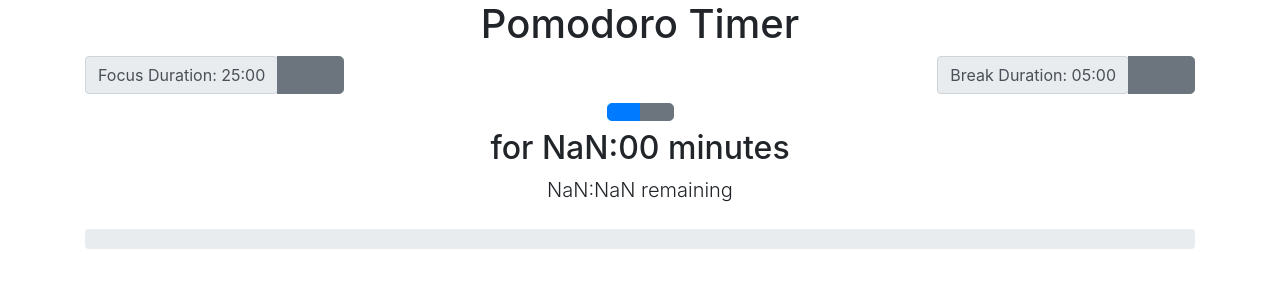
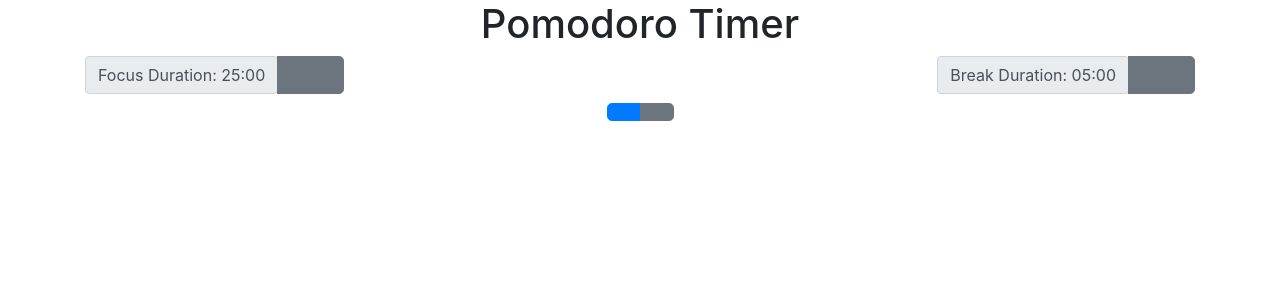
Before and after one commit to johmert/pomodoro-timer-solution, a React (Create React App) app: page / in a window 1280 px wide. Shown: the top 300 px of the page. Built offline with nearby package versions, Linux system fonts and the light colour scheme; a web font is replaced by a local one.

Commit message:
conditional rendering of progress

```diff
--- a/src/pomodoro/Pomodoro.js
+++ b/src/pomodoro/Pomodoro.js
@@ -109,12 +109,14 @@ function Pomodoro() {
           // If the timer is starting and the previous session is null,
           // start a focusing session.
           if (prevStateSession === null) {
+            setIsTimerRunning(true);
             return {
               label: "Focusing",
               timeRemaining: focusDuration * 60,
               time : focusDuration
             };
           }
+          setIsTimerRunning(!isTimerRunning);
           return prevStateSession;
         });
       }
@@ -135,7 +137,7 @@ function Pomodoro() {
         </div>
       </div>
       <Controls isTimerRunning={isTimerRunning} playPause={playPause}/>
-      <SessionProgress session={session} time={minutesToDuration(session?.time)}/>
+      <SessionProgress session={session} time={session?.time} isTimerRunning={isTimerRunning}/>
     </div>
   );
 }
--- a/src/pomodoro/SessionProgress.js
+++ b/src/pomodoro/SessionProgress.js
@@ -1,16 +1,17 @@
 import React from "react";
-import { secondsToDuration } from "../utils/duration";
+import { minutesToDuration, secondsToDuration } from "../utils/duration";
 
-function SessionProgress({session, time}) {
+function SessionProgress({session, time, isTimerRunning}) {
+  if(!isTimerRunning) return null;
   const countdown = secondsToDuration(session?.timeRemaining);
   const showTimeRemaining = countdown + " remaining";
+
   return (
     <div>
-        {/* TODO: This area should show only when there is an active focus or break - i.e. the session is running or is paused */}
       <div className="row mb-2">
       <div className="col">
         <h2 data-testid="session-title">
-              {session?.label} for {time} minutes
+          {session?.label} for {minutesToDuration(time)} minutes
         </h2>
         <p className="lead" data-testid="session-sub-title">
           {showTimeRemaining}
@@ -33,6 +34,7 @@ function SessionProgress({session, time}) {
     </div>
   </div>
 );
+
 }
 
 export default SessionProgress;
```
Lines whose indentation alone changed are shown as unchanged.
